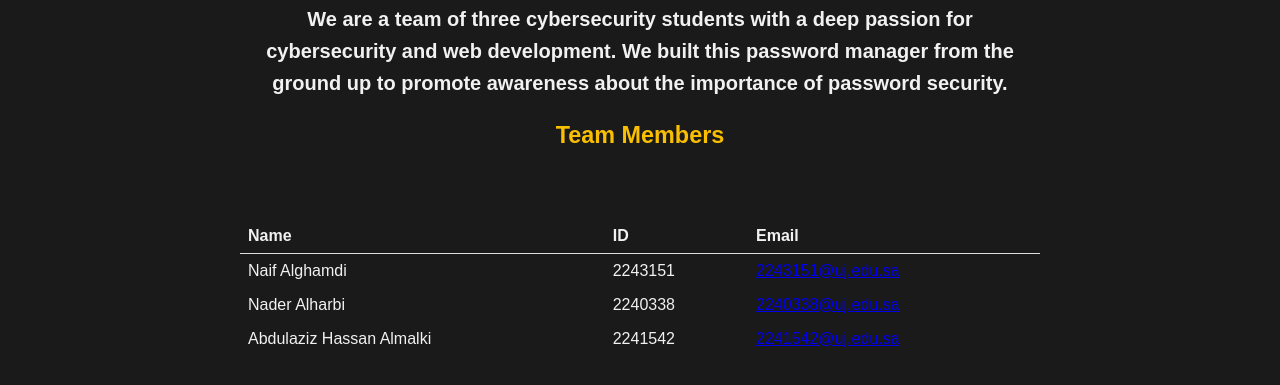
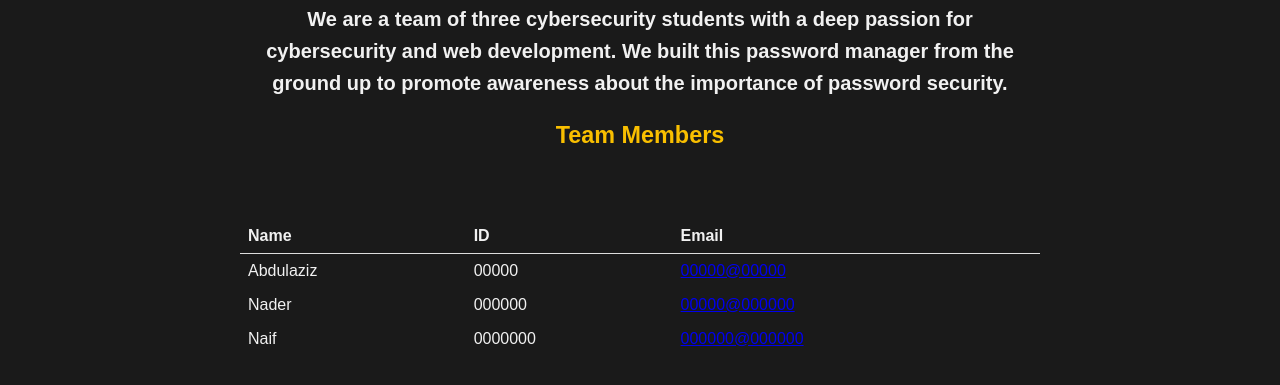
Before and after one commit to 0xabdulziz4/PASSWORD-MANAGER-Project, a plain HTML site: page website/html/about.html in a window 1280 px wide. Shown: the part 235-620 px from the top of the page. Drawn offline with Linux system fonts and the light colour scheme.

Commit message:
Update about.html

```diff
--- a/website/html/about.html
+++ b/website/html/about.html
@@ -59,19 +59,19 @@
                 </thead>
                 <tbody>
                     <tr>
-                        <td style="padding: 8px;">Naif Alghamdi</td>
-                        <td style="padding: 8px;">2243151</td>
-                        <td style="padding: 8px;"><a href="mailto:2243151@uj.edu.sa">2243151@uj.edu.sa</a></td>
+                        <td style="padding: 8px;">Abdulaziz</td>
+                        <td style="padding: 8px;">00000</td>
+                        <td style="padding: 8px;"><a href="mailto:2243151@uj.edu.sa">00000@00000</a></td>
                     </tr>
                     <tr>
-                        <td style="padding: 8px;">Nader Alharbi</td>
-                        <td style="padding: 8px;">2240338</td>
-                        <td style="padding: 8px;"><a href="mailto:2240338@uj.edu.sa">2240338@uj.edu.sa</a></td>
+                        <td style="padding: 8px;">Nader</td>
+                        <td style="padding: 8px;">000000</td>
+                        <td style="padding: 8px;"><a href="mailto:2240338@uj.edu.sa">00000@000000</a></td>
                     </tr>
                     <tr>
-                        <td style="padding: 8px;">Abdulaziz Hassan Almalki</td>
-                        <td style="padding: 8px;">2241542</td>
-                        <td style="padding: 8px;"><a href="mailto:2241542@uj.edu.sa">2241542@uj.edu.sa</a></td>
+                        <td style="padding: 8px;">Naif</td>
+                        <td style="padding: 8px;">0000000</td>
+                        <td style="padding: 8px;"><a href="mailto:2241542@uj.edu.sa">000000@000000</a></td>
                     </tr>
                 </tbody>
             </table>
```
